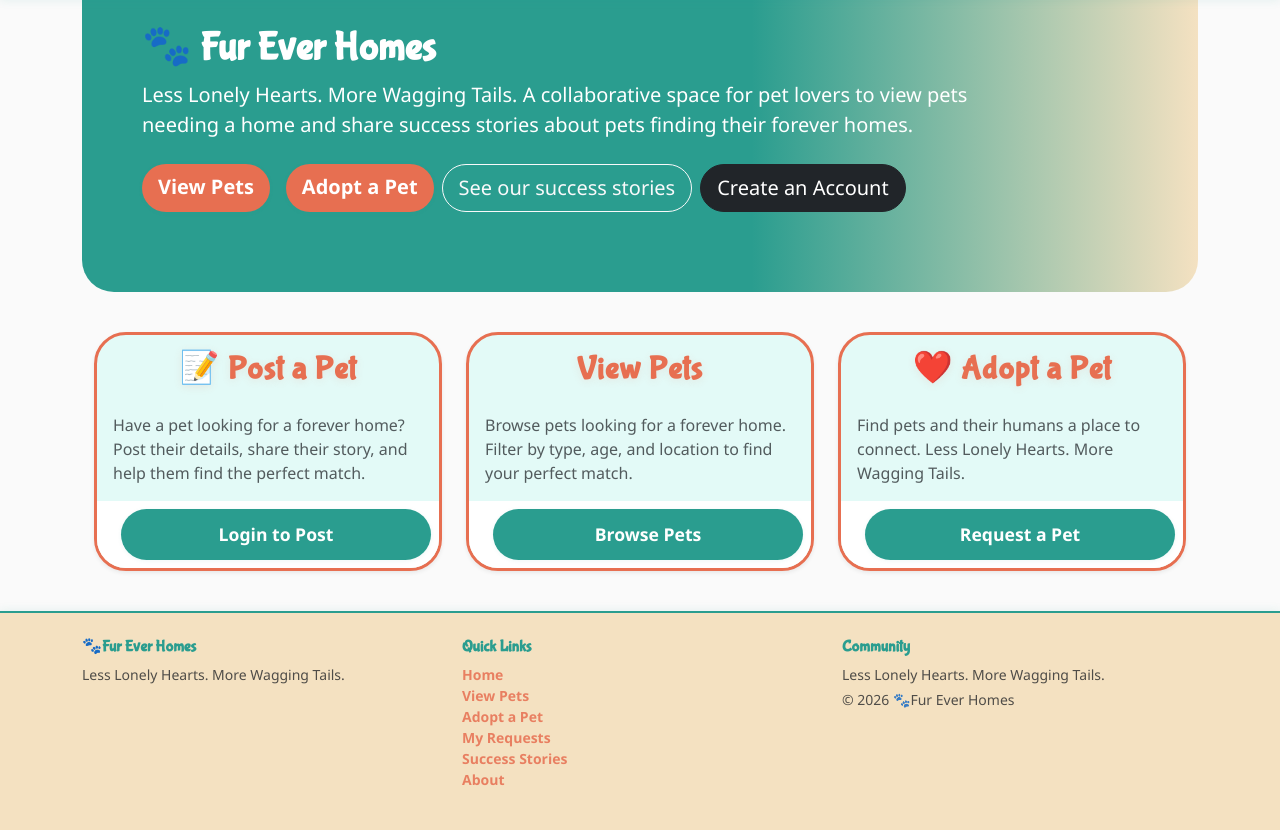
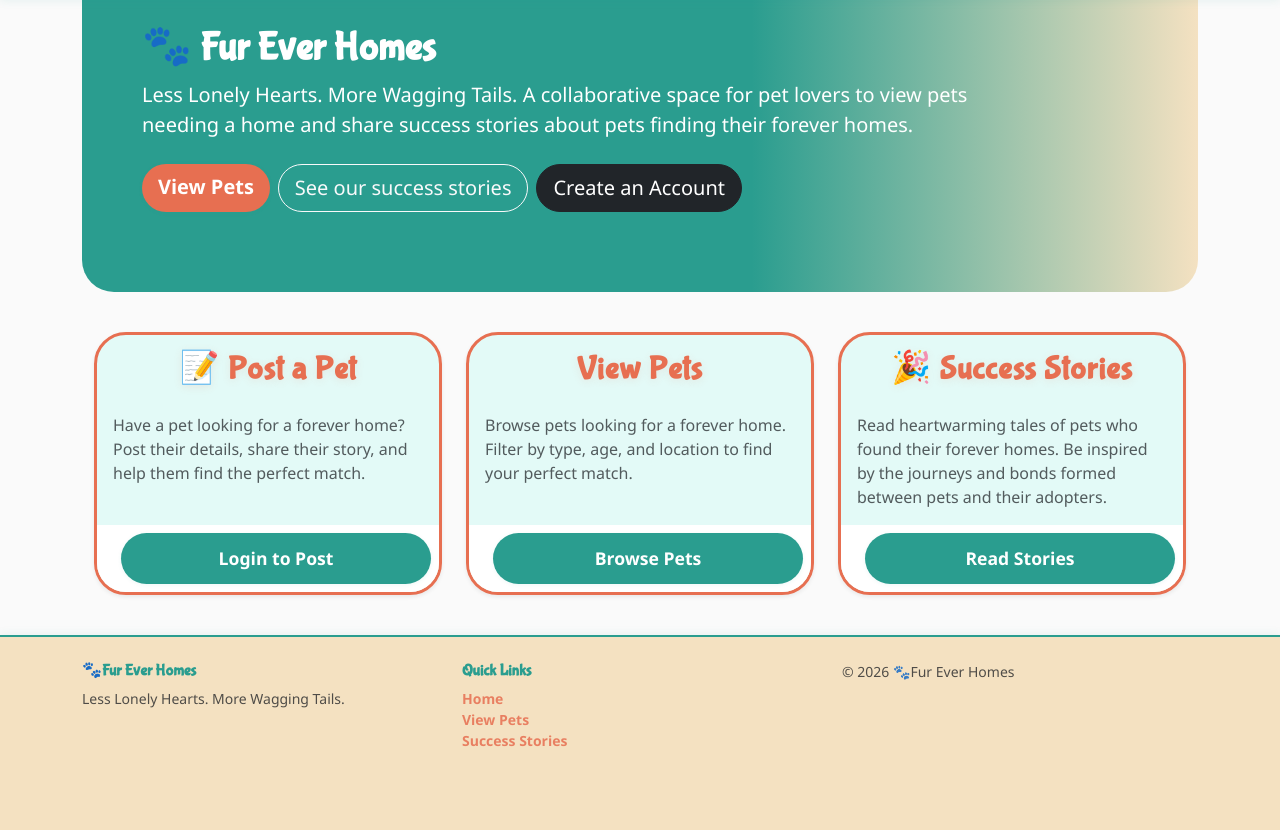
Before and after one commit to aimeelittle1708-hub/fur-ever-home, a Django app: page / in a window 1280 px wide. Shown: the part 84-914 px from the top of the page. After the commit the page ends 830 px from the top, so only its background shows below. Run offline with Django 4.2, Linux system fonts and the light colour scheme; data that the repository does not hold is empty.

Commit message:
Remove about page and related links; update home and request pages for improved navigation

```diff
--- a/furever/urls.py
+++ b/furever/urls.py
@@ -7,7 +7,7 @@ urlpatterns = [
     path('pets/mine/', views.my_pets, name='my_pets'),
     path('pets/saved/', views.saved_pets, name='saved_pets'),
     path('request-a-pet/', views.request_pet_start, name='request_pet_start'),
-    path('requests/new/', views.request_pet_form, name='request_pet_form'),
+    # path('requests/new/', views.request_pet_form, name='request_pet_form'),
     path('pets/<int:pet_id>/', views.pet_detail, name='pet_detail'),
     path('pets/create/', views.create_pet, name='create_pet'),
     path('pets/<int:pet_id>/edit/', views.edit_pet, name='edit_pet'),
@@ -56,5 +56,4 @@ urlpatterns = [
         name='cancel_request',
     ),
     path('success-stories/', views.success_stories, name='success_stories'),
-    path('about/', views.about, name='about'),
 ]
--- a/furever/views.py
+++ b/furever/views.py
@@ -443,7 +443,3 @@ def cancel_request(request, request_id):
 
 def success_stories(request):
     return render(request, 'success_stories.html')
-
-
-def about(request):
-    return render(request, 'about.html')
--- a/templates/base.html
+++ b/templates/base.html
@@ -65,17 +65,7 @@
                     {% endif %}
 
                     <li class="nav-item">
-                        <a class="nav-link" href="{% url 'request_pet_start' %}">
-                            Adopt a Pet
-                        </a>
-                    </li>
-
-                    <li class="nav-item">
                         <a class="nav-link" href="{% url 'request_pets' %}"> My Requests </a>
-                    </li>
-
-                    <li class="nav-item">
-                        <a class="nav-link" href="{% url 'about' %}"> About </a>
                     </li>
 
                     {% if user.is_authenticated %}
@@ -170,26 +160,17 @@
                                 <a href="{% url 'view_pets' %}" class="footer-link">View Pets</a>
                             </li>
                             {% if user.is_authenticated %}
-                            <li><a href="{% url 'my_pets' %}" class="footer-link">My Pets</a></li>
-                            <li><a href="{% url 'saved_pets' %}" class="footer-link">Saved Pets</a></li>
                             {% endif %}
-                            <li><a href="{% url 'request_pet_start' %}" class="footer-link">Adopt a Pet</a></li>
-                            <li><a href="{% url 'request_pets' %}" class="footer-link">My Requests</a></li>
                             <li>
                                 <a href="{% url 'success_stories' %}" class="footer-link"
                                     >Success Stories</a
                                 >
                             </li>
-                            <li><a href="{% url 'about' %}" class="footer-link">About</a></li>
                         </ul>
                     </div>
 
                     <div class="col-md-4">
-                        <h2 class="fw-bold mb-2 h6">Community</h2>
-                        <p class="small mb-1">
-                            Less Lonely Hearts. More Wagging Tails.
-                        </p>
-                        <p class="small mb-0">
+                                                <p class="small mb-0">
                             &copy; {% now "Y" %} 🐾Fur Ever Homes
                         </p>
                     </div>
--- a/templates/home.html
+++ b/templates/home.html
@@ -16,14 +16,6 @@
                 aria-label="Browse pets looking for a forever home"
             >
                 View Pets
-            </a>
-
-            <a
-                class="btn btn-light btn-lg ms-lg-2"
-                href="{% url 'request_pet_start' %}"
-                aria-label="Go straight to adopting a pet"
-            >
-                Adopt a Pet
             </a>
 
             <a
@@ -138,19 +130,20 @@
         <div class="col-md-4">
             <div class="card card-feature card-bottom h-100 shadow-sm">
                 <div class="card-body">
-                    <h2 class="card-section-h2">❤️ Adopt a Pet</h2>
+                    <h2 class="card-section-h2">🎉 Success Stories</h2>
                     <p class="card-text text-muted">
-                        Find pets and their humans a place to connect. Less Lonely
-                        Hearts. More Wagging Tails.
+                        Read heartwarming tales of pets who found their forever homes.
+                        Be inspired by the journeys and bonds formed between
+                        pets and their adopters.
                     </p>
                 </div>
                 <div class="card-footer bg-white border-0">
                     <a
-                        href="{% url 'request_pet_start' %}"
+                        href="{% url 'success_stories' %}"
                         class="btn btn-sm btn-outline-success w-100"
-                        aria-label="Learn more about Fur Ever Homes and our mission to give pets and their humans a place to connect"
+                        aria-label="Read success stories of pets finding their forever homes"
                     >
-                        Request a Pet
+                        Read Stories
                     </a>
                 </div>
             </div>
--- a/templates/request_pets.html
+++ b/templates/request_pets.html
@@ -4,9 +4,6 @@
 <div class="container my-5">
     <div class="d-flex justify-content-between align-items-center mb-4">
         <h1 class="display-5 fw-bold mb-0">📋 My Adoption Requests</h1>
-        <a href="{% url 'request_pet_start' %}" class="btn btn-success">
-            Request a Pet
-        </a>
     </div>
 
     {% if messages %}
```
Also changed, not shown: templates/about.html (deleted, +0 -115 lines).
